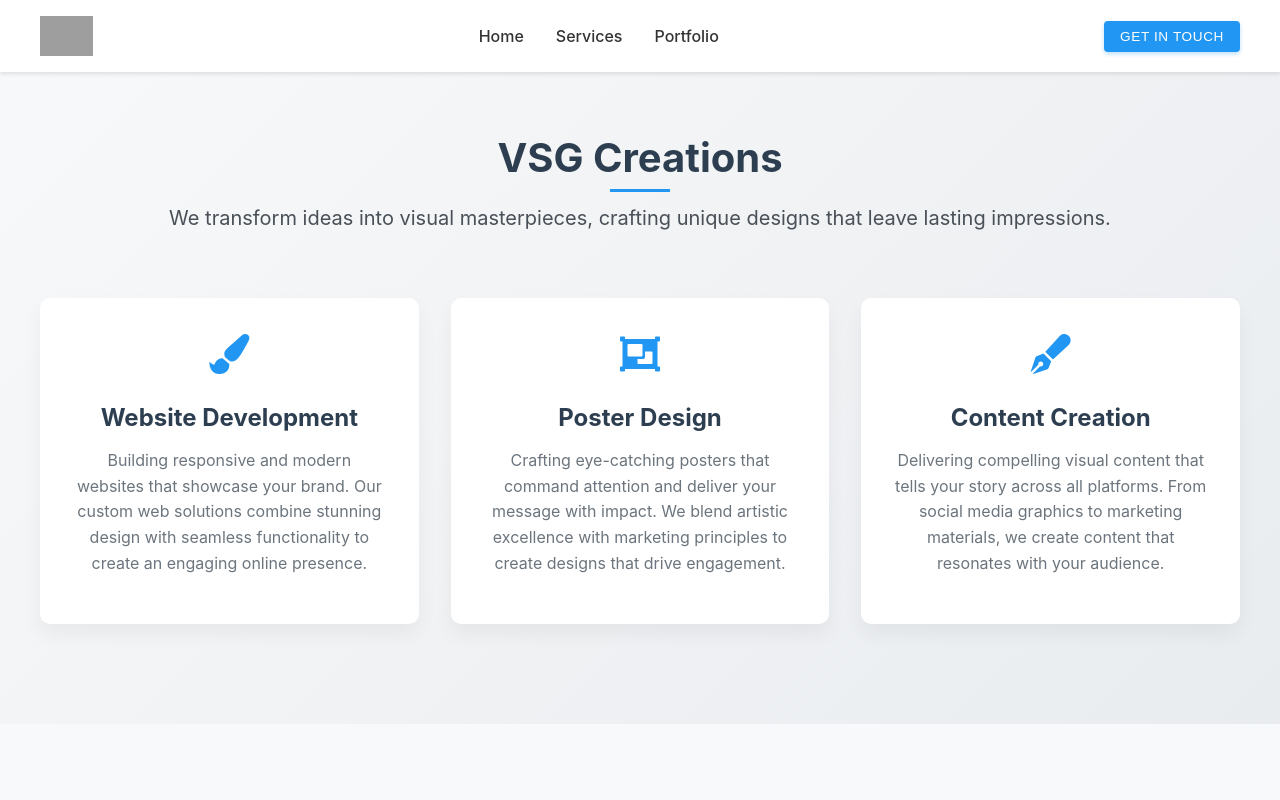
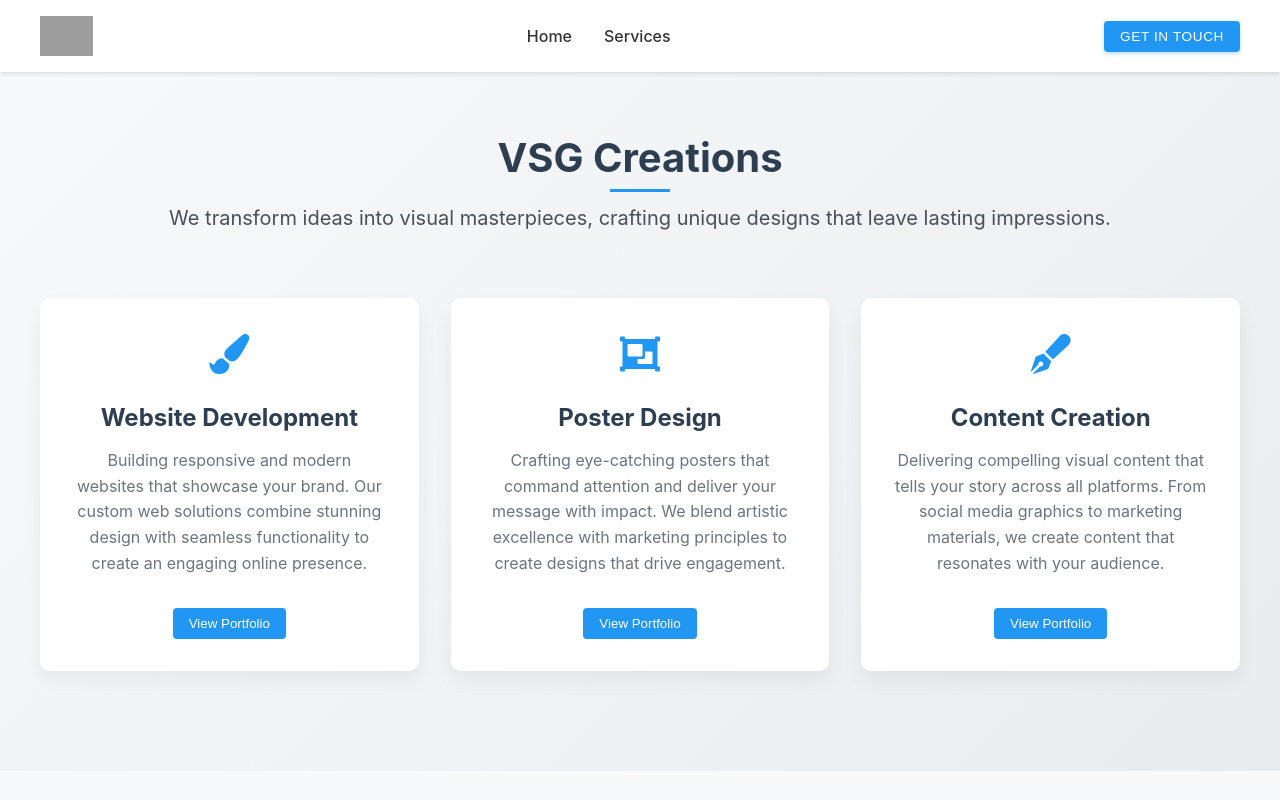
Before and after one commit to vijaycvcoder/vsgcreations, a React (Create React App) app: page / in a window 1280 px wide. Shown: the top 800 px of the page. Built offline with nearby package versions, Linux system fonts and the light colour scheme; grey boxes are pictures that could not be loaded.

Commit message:
add portfolio button

```diff
--- a/src/components/About.css
+++ b/src/components/About.css
@@ -48,12 +48,30 @@
   padding: 2rem;
   border-radius: 10px;
   box-shadow: 0 10px 20px rgba(0, 0, 0, 0.05);
+  cursor: pointer;
   transition: transform 0.3s ease, box-shadow 0.3s ease;
+  position: relative;
+  overflow: hidden;
 }
 
 .service-card:hover {
   transform: translateY(-5px);
-  box-shadow: 0 15px 30px rgba(0, 0, 0, 0.1);
+  box-shadow: 0 8px 25px rgba(0, 0, 0, 0.1);
+}
+
+.view-portfolio-btn {
+  background: #2196f3;
+  color: white;
+  border: none;
+  padding: 8px 16px;
+  border-radius: 4px;
+  margin-top: 1rem;
+  cursor: pointer;
+  transition: background 0.3s ease;
+}
+
+.view-portfolio-btn:hover {
+  background: #1976d2;
 }
 
 .service-icon {
--- a/src/components/About.jsx
+++ b/src/components/About.jsx
@@ -1,9 +1,45 @@
-import React from 'react';
+import React, { useState } from 'react';
+import PortfolioPopup from './PortfolioPopup';
 import './About.css';
 
 const About = () => {
+  const [selectedPopup, setSelectedPopup] = useState(null);
+
+  const serviceItems = [
+    {
+      title: "Website Development",
+      icon: "fas fa-paint-brush",
+      content: "Building responsive and modern websites that showcase your brand. Our custom web solutions combine stunning design with seamless functionality to create an engaging online presence.",
+      portfolioImages: [
+        "/images/web1.jpg",
+        "/images/web2.jpg",
+        "/images/web3.jpg"
+      ]
+    },
+    {
+      title: "Poster Design",
+      icon: "fas fa-object-group",
+      content: "Crafting eye-catching posters that command attention and deliver your message with impact. We blend artistic excellence with marketing principles to create designs that drive engagement.",
+      portfolioImages: [
+        "/images/poster1.jpg",
+        "/images/poster2.jpg",
+        "/images/poster3.jpg"
+      ]
+    },
+    {
+      title: "Content Creation",
+      icon: "fas fa-pen-fancy",
+      content: "Delivering compelling visual content that tells your story across all platforms. From social media graphics to marketing materials, we create content that resonates with your audience.",
+      portfolioImages: [
+        "/images/content1.jpg",
+        "/images/content2.jpg",
+        "/images/content3.jpg"
+      ]
+    }
+  ];
+
   return (
-    <section id="about" className="about-section">
+    <section className="about-section">
       <div className="about-container">
         <h2 className="section-title">VSG Creations</h2>
         <div className="about-content">
@@ -13,44 +49,32 @@ const About = () => {
               that leave lasting impressions.
             </p>
             <div className="services-grid">
-              <div className="service-card">
-                <div className="service-icon">
-                  <i className="fas fa-paint-brush"></i>
+              {serviceItems.map((service, index) => (
+                <div
+                  key={index}
+                  className="service-card"
+                  onClick={() => setSelectedPopup(service)}
+                >
+                  <div className="service-icon">
+                    <i className={service.icon}></i>
+                  </div>
+                  <h3>{service.title}</h3>
+                  <p>{service.content}</p>
+                  <button className="view-portfolio-btn">
+                    View Portfolio
+                  </button>
                 </div>
-                <h3>Website Development</h3>
-                <p>
-                  Building responsive and modern websites that showcase your brand.
-                  Our custom web solutions combine stunning design with seamless
-                  functionality to create an engaging online presence.
-                </p>
-                </div>
-              <div className="service-card">
-                <div className="service-icon">
-                  <i className="fas fa-object-group"></i>
-                </div>
-                <h3>Poster Design</h3>
-                <p>
-                  Crafting eye-catching posters that command attention and deliver
-                  your message with impact. We blend artistic excellence with
-                  marketing principles to create designs that drive engagement.
-                </p>
-              </div>
-
-              <div className="service-card">
-                <div className="service-icon">
-                  <i className="fas fa-pen-fancy"></i>
-                </div>
-                <h3>Content Creation</h3>
-                <p>
-                  Delivering compelling visual content that tells your story across
-                  all platforms. From social media graphics to marketing materials,
-                  we create content that resonates with your audience.
-                </p>
-              </div>
+              ))}
             </div>
           </div>
         </div>
       </div>
+
+      <PortfolioPopup
+        isOpen={selectedPopup !== null}
+        onClose={() => setSelectedPopup(null)}
+        {...selectedPopup}
+      />
     </section>
   );
 };
--- a/src/components/Header.jsx
+++ b/src/components/Header.jsx
@@ -24,7 +24,6 @@ const Header = () => {
           <ul>
             <li><a onClick={() => scrollToSection('#about')} href="#about">Home</a></li>
             <li><a onClick={() => scrollToSection('#services')} href="#services">Services</a></li>
-            <li><a onClick={() => scrollToSection('#portfolio')} href="#portfolio">Portfolio</a></li>
           </ul>
         </nav>
         <button className="get-in-touch" onClick={() => setShowPopup(true)}>
--- /dev/null
+++ b/src/components/PortfolioPopup.css
@@ -0,0 +1,91 @@
+.portfolio-popup-overlay {
+  position: fixed;
+  top: 0;
+  left: 0;
+  right: 0;
+  bottom: 0;
+  background: rgba(0, 0, 0, 0.7);
+  display: flex;
+  justify-content: center;
+  align-items: center;
+  z-index: 1000;
+  animation: fadeIn 0.3s ease;
+}
+
+.portfolio-popup-content {
+  background: white;
+  width: 90%;
+  max-width: 800px;
+  border-radius: 12px;
+  padding: 2rem;
+  position: relative;
+  box-shadow: 0 8px 32px rgba(0, 0, 0, 0.15);
+  animation: slideUp 0.4s ease;
+}
+
+.popup-close-btn {
+  position: absolute;
+  top: 1rem;
+  right: 1rem;
+  background: none;
+  border: none;
+  font-size: 1.5rem;
+  color: #666;
+  cursor: pointer;
+  transition: color 0.3s ease;
+}
+
+.popup-close-btn:hover {
+  color: #2196f3;
+}
+
+.popup-header h3 {
+  font-size: 1.8rem;
+  color: #2c3e50;
+  margin-bottom: 1.5rem;
+}
+
+.popup-body {
+  display: grid;
+  grid-template-columns: 1fr 1fr;
+  gap: 2rem;
+}
+
+.popup-image img {
+  width: 100%;
+  border-radius: 8px;
+  box-shadow: 0 4px 12px rgba(0, 0, 0, 0.1);
+}
+
+.popup-text {
+  font-size: 1.1rem;
+  line-height: 1.6;
+  color: #555;
+}
+
+@keyframes fadeIn {
+  from { opacity: 0; }
+  to { opacity: 1; }
+}
+
+@keyframes slideUp {
+  from {
+    transform: translateY(20px);
+    opacity: 0;
+  }
+  to {
+    transform: translateY(0);
+    opacity: 1;
+  }
+}
+
+@media (max-width: 768px) {
+  .popup-body {
+    grid-template-columns: 1fr;
+  }
+
+  .portfolio-popup-content {
+    padding: 1.5rem;
+    width: 95%;
+  }
+}
--- /dev/null
+++ b/src/components/PortfolioPopup.jsx
@@ -0,0 +1,29 @@
+import React from 'react';
+import './PortfolioPopup.css';
+
+const PortfolioPopup = ({ isOpen, onClose, title, content, image }) => {
+  if (!isOpen) return null;
+
+  return (
+    <div className="portfolio-popup-overlay">
+      <div className="portfolio-popup-content">
+        <button className="popup-close-btn" onClick={onClose}>
+          <i className="fas fa-times"></i>
+        </button>
+        <div className="popup-header">
+          <h3>{title}</h3>
+        </div>
+        <div className="popup-body">
+          <div className="popup-image">
+            <img src={image} alt={title} />
+          </div>
+          <div className="popup-text">
+            {content}
+          </div>
+        </div>
+      </div>
+    </div>
+  );
+};
+
+export default PortfolioPopup;
```
